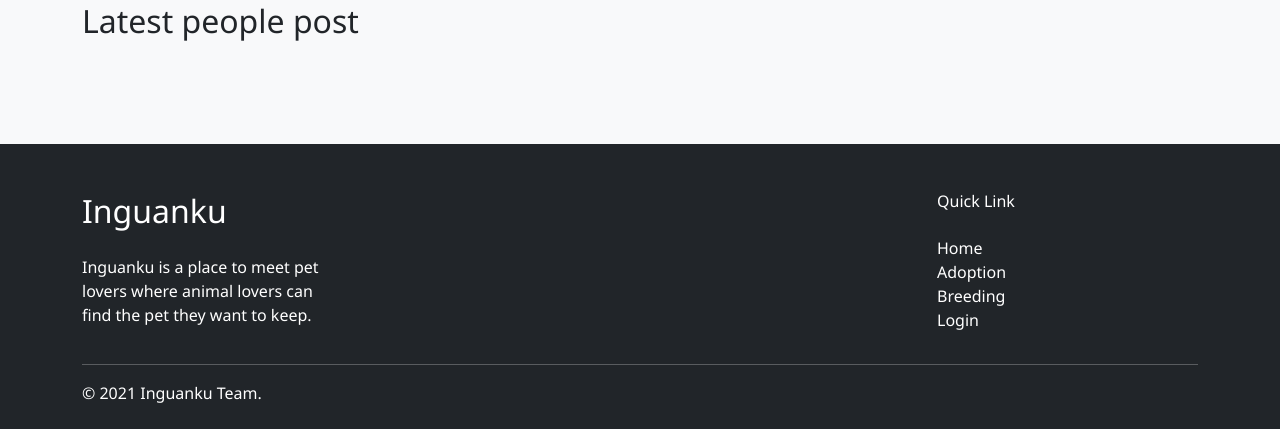
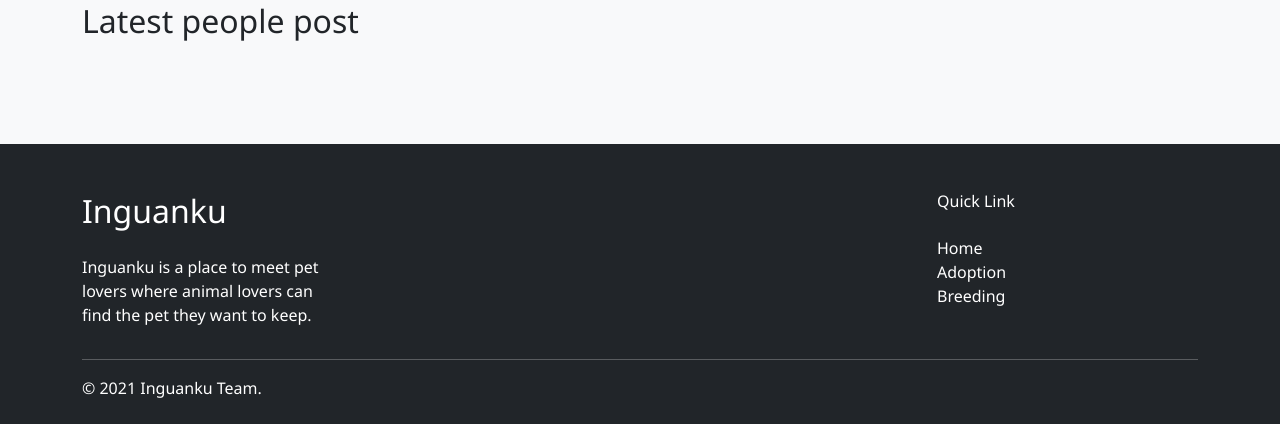
Before and after one commit to inguanku/inguanku, a CodeIgniter 4 app: template app/Views/index.php in a window 1280 px wide. Shown: the part 1809-2238 px from the top of the page. Run offline with PHP 8.4 and a stand-in for CodeIgniter, Linux system fonts and the light colour scheme; the template is opened without the code that fills it, so the values that code supplies are empty; some libraries are stand-ins or nearby versions.

Commit message:
deleted login quick link in footer

```diff
--- a/app/Views/index.php
+++ b/app/Views/index.php
@@ -176,7 +176,6 @@
                         <li><a href="/" class="accent-text-color text-decoration-none text-white">Home</a></li>
                         <li><a href="/post/adopt" class="accent-text-color text-decoration-none text-white">Adoption</a></li>
                         <li><a href="/post/breed" class="accent-text-color text-decoration-none text-white">Breeding</a></li>
-                        <li><a href="/login" class="accent-text-color text-decoration-none text-white">Login</a></li>
                     </ul>
                 </div>
             </div>
--- a/app/Views/post/template.php
+++ b/app/Views/post/template.php
@@ -70,7 +70,6 @@
                         <li><a href="/" class="accent-text-color text-decoration-none text-white">Home</a></li>
                         <li><a href="/post/adopt" class="accent-text-color text-decoration-none text-white">Adoption</a></li>
                         <li><a href="/post/breed" class="accent-text-color text-decoration-none text-white">Breeding</a></li>
-                        <li><a href="/login" class="accent-text-color text-decoration-none text-white">Login</a></li>
                     </ul>
                 </div>
             </div>
```
